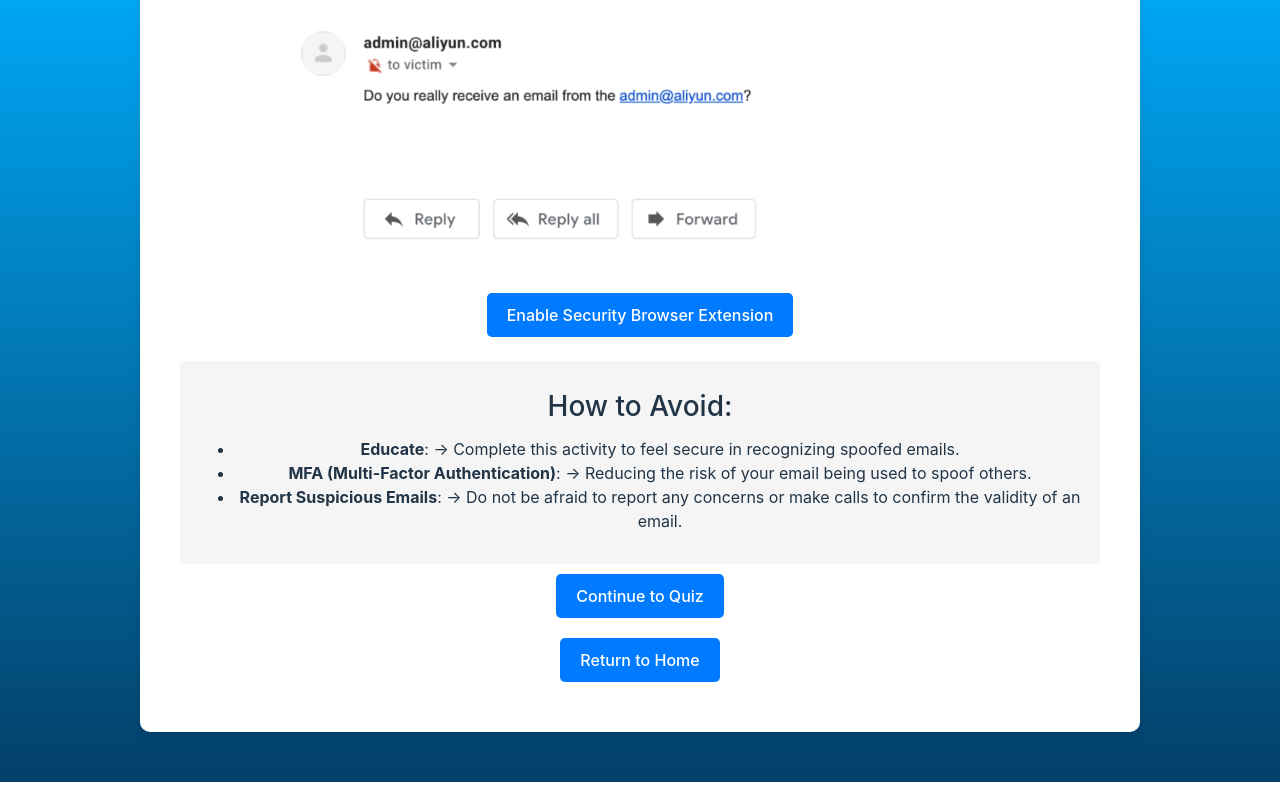
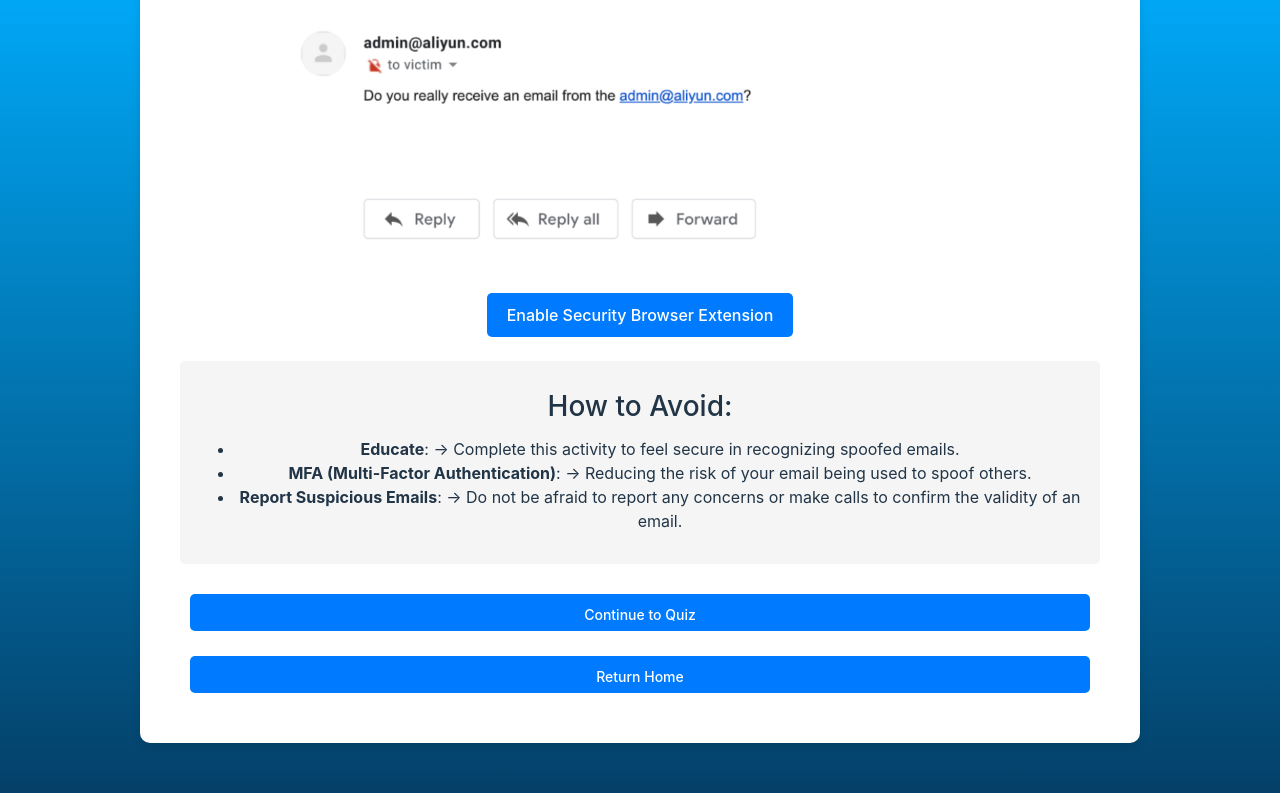
Before and after one commit to angelohoeung/Cybersecurity-Training-Platform, a React (Vite) app: page /EmailspoofDemo7 in a window 1280 px wide. Shown: the part 906-1699 px from the top of the page. Built offline with nearby package versions, Linux system fonts and the light colour scheme.

Commit message:
Update buttons EmailspoofDemo7.jsx

```diff
--- a/src/pages/EmailspoofDemo7.jsx
+++ b/src/pages/EmailspoofDemo7.jsx
@@ -118,8 +118,11 @@ const EmailspoofDemo7 = ({ token }) => {
 
       </div>
 
-      <button onClick={handleNext} className="button">Continue to Quiz</button>
-      <button onClick={handleHome} className="button">Return to Home</button>
+      <div style={{ display: "flex", flexDirection: "column", alignItems: "center", gap: "5px", marginTop: "20px" }}>
+        <button onClick={handleNext} className="button" style={{ width: "900px", height: "37px", fontSize: "14px", textAlign: "center" }}>Continue to Quiz</button>
+        <button onClick={handleHome} className="button" style={{ width: "900px", height: "37px", fontSize: "14px", textAlign: "center" }}>Return Home</button>
+      </div>
+
     </div>
   );
 };
```
